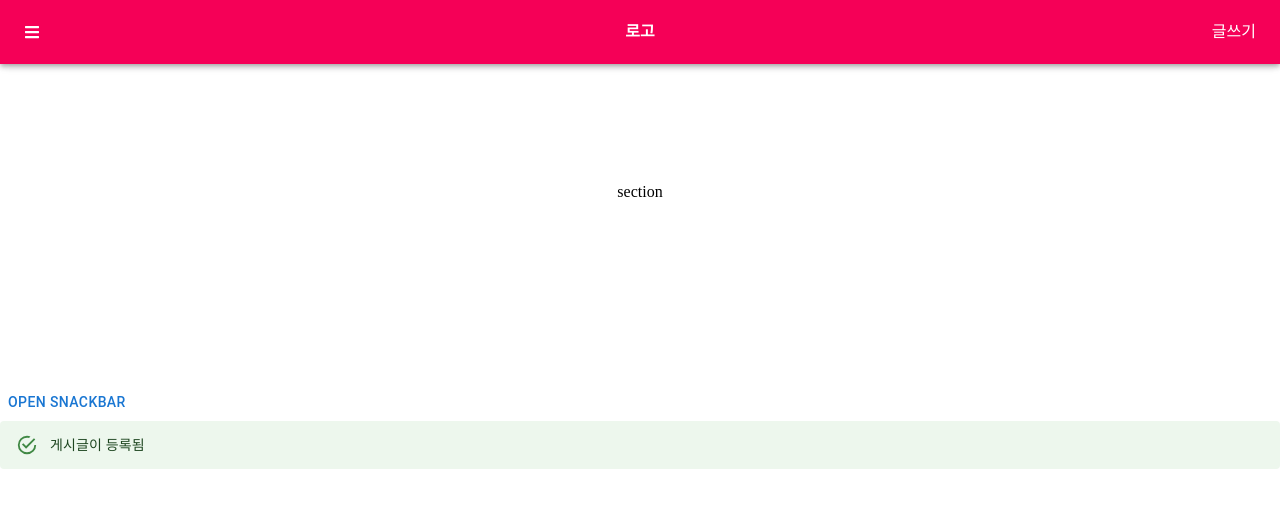
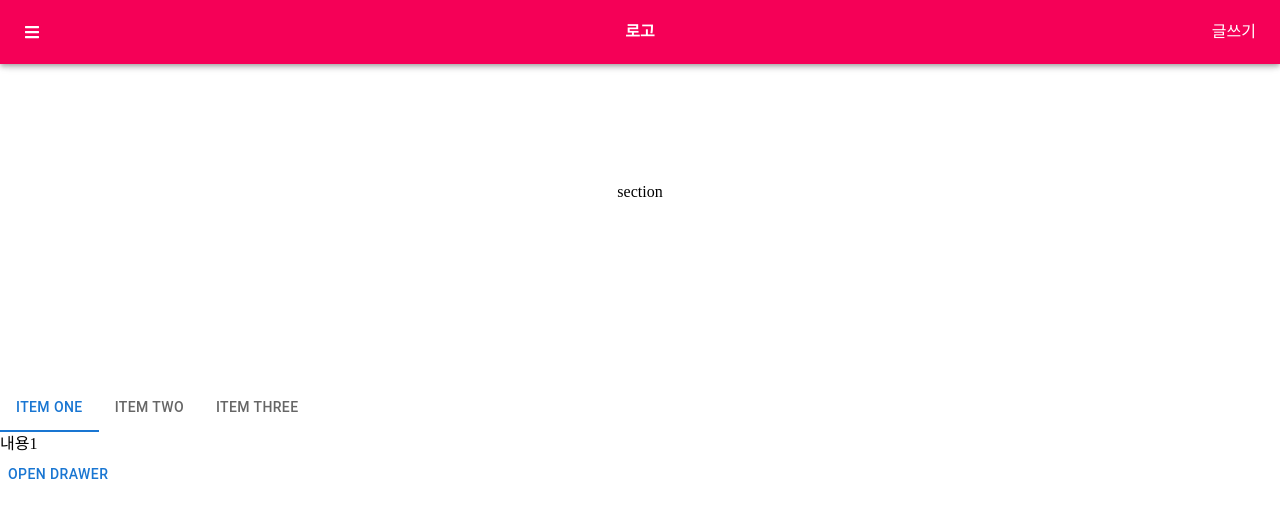
Before and after one commit to Rivea108/todoapp_02, a Next.js app: page / in a window 1280 px wide. Shown: the top 518 px of the page. Built offline with nearby package versions, Linux system fonts and the light colour scheme; a web font is replaced by a local one.

Commit message:
backdrop, Drawer, List, ListItemButton, Tab, Link

```diff
--- a/src/app/page.js
+++ b/src/app/page.js
@@ -2,13 +2,33 @@
 
 import * as React from 'react';
 import { FaBars } from 'react-icons/fa';
-import { AppBar, Toolbar, Button, Alert, Snackbar } from '@mui/material';
+import {
+  AppBar,
+  Toolbar,
+  Button,
+  Alert,
+  Snackbar,
+  Backdrop,
+  CircularProgress,
+  Drawer,
+  List,
+  ListItemButton,
+  Link,
+  Tabs,
+  Tab,
+  ListItem,
+} from '@mui/material';
 import { ThemeProvider } from '@emotion/react';
 
 import theme from './theme';
 
 export default function App() {
   const [open, setOpen] = React.useState(false);
+  const [tabCurrentIndex, setTabCurrentIndex] = React.useState(0);
+
+  const toggleDrawer = (newOpen) => () => {
+    setOpen(newOpen);
+  };
 
   return (
     <>
@@ -16,7 +36,7 @@ export default function App() {
         <AppBar position="fixed">
           <Toolbar className="">
             <div className="tw-flex-1 ">
-              <FaBars />
+              <FaBars onClick={() => setOpen(true)} className="tw-cursor-pointer" />
             </div>
             <div>
               <a href="/" className="tw-font-bold">
@@ -31,15 +51,39 @@ export default function App() {
       </ThemeProvider>
 
       <section>
-        <Button onClick={() => setOpen(true)}>open snackbar</Button>
-        <Alert>게시글이 등록됨</Alert>
-        <Snackbar
+        <Tabs value={tabCurrentIndex} onChange={(_, newValue) => setTabCurrentIndex(newValue)}>
+          <Tab label="Item One" />
+          <Tab label="Item Two" />
+          <Tab label="Item Three" />
+        </Tabs>
+        {tabCurrentIndex == 0 && <div>내용1</div>}
+        {tabCurrentIndex == 1 && <div>내용2</div>}
+        {tabCurrentIndex == 2 && <div>내용3</div>}
+      </section>
+
+      <section>
+        {/* <Button onClick={() => setOpen(true)}>Show backdrop</Button> */}
+        {/* <Backdrop
+          sx={(theme) => ({ color: '#fff', zIndex: theme.zIndex.drawer + 1 })}
           open={open}
-          autoHideDuration={2000}
-          onClose={() => setOpen(false)}
-          message="Note archived">
-          <Alert severity="error">게시물 삭제</Alert>
-        </Snackbar>
+          onClick={() => setOpen(false)}>
+          <CircularProgress color="inherit" />
+        </Backdrop> */}
+
+        <div>
+          <Button onClick={() => setOpen(true)}>Open drawer</Button>
+          <Drawer anchor="left" open={open} onClose={() => setOpen(false)}>
+            <List>
+              <ListItemButton>
+                <Link underline="none" href="write">
+                  글쓰기
+                </Link>
+              </ListItemButton>
+              <ListItemButton>토마토</ListItemButton>
+              <ListItemButton>바나나</ListItemButton>
+            </List>
+          </Drawer>
+        </div>
       </section>
     </>
   );
```
